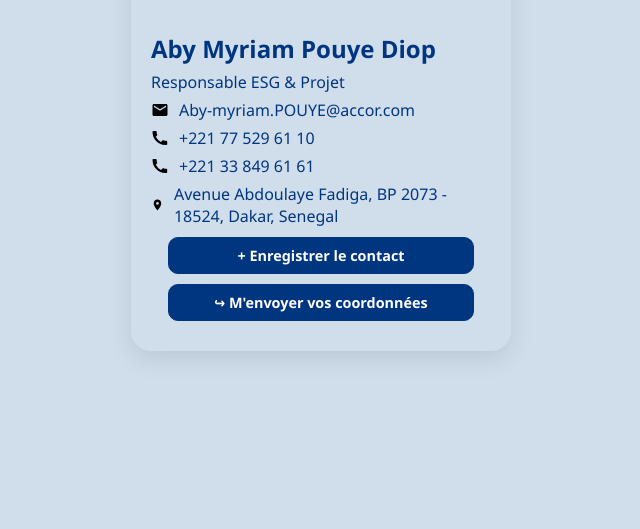
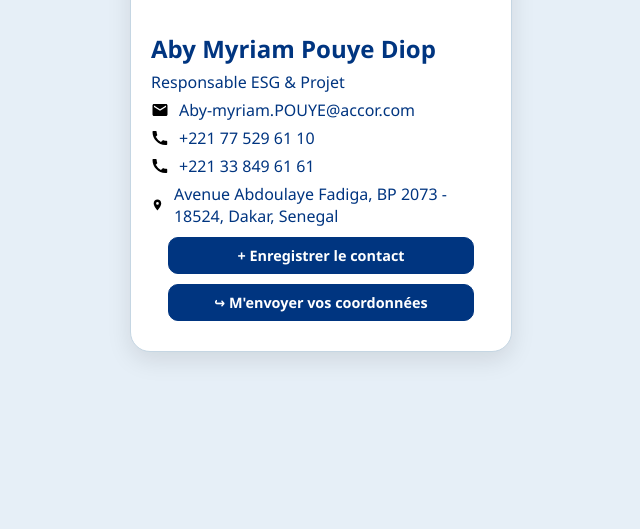
Before and after one commit to PaulM19/Carte-visite-Aby, a plain HTML site: page index.html in a window 1280 px wide. Shown: the part 271-800 px from the top of the page, without its empty margins (319-959 px from the left). Drawn offline with Linux system fonts and the light colour scheme.

Commit message:
Update index.html

```diff
--- a/index.html
+++ b/index.html
@@ -8,20 +8,21 @@
     body {
       margin: 0;
       font-family: "Segoe UI", Tahoma, Geneva, Verdana, sans-serif;
-      background-color: #d0deec;
+      background-color: #e6eff7;
       display: flex;
       align-items: center;
       justify-content: center;
       height: 100vh;
     }
     .card {
-      background-color: #d0deec;
+      background-color: #ffffff;
       border-radius: 20px;
       color: #003580;
       width: 340px;
       padding: 20px;
       box-shadow: 0 8px 24px rgba(0, 0, 0, 0.1);
       position: relative;
+      border: 1px solid #c5d6e3;
     }
     .logo-img {
       position: absolute;
```
